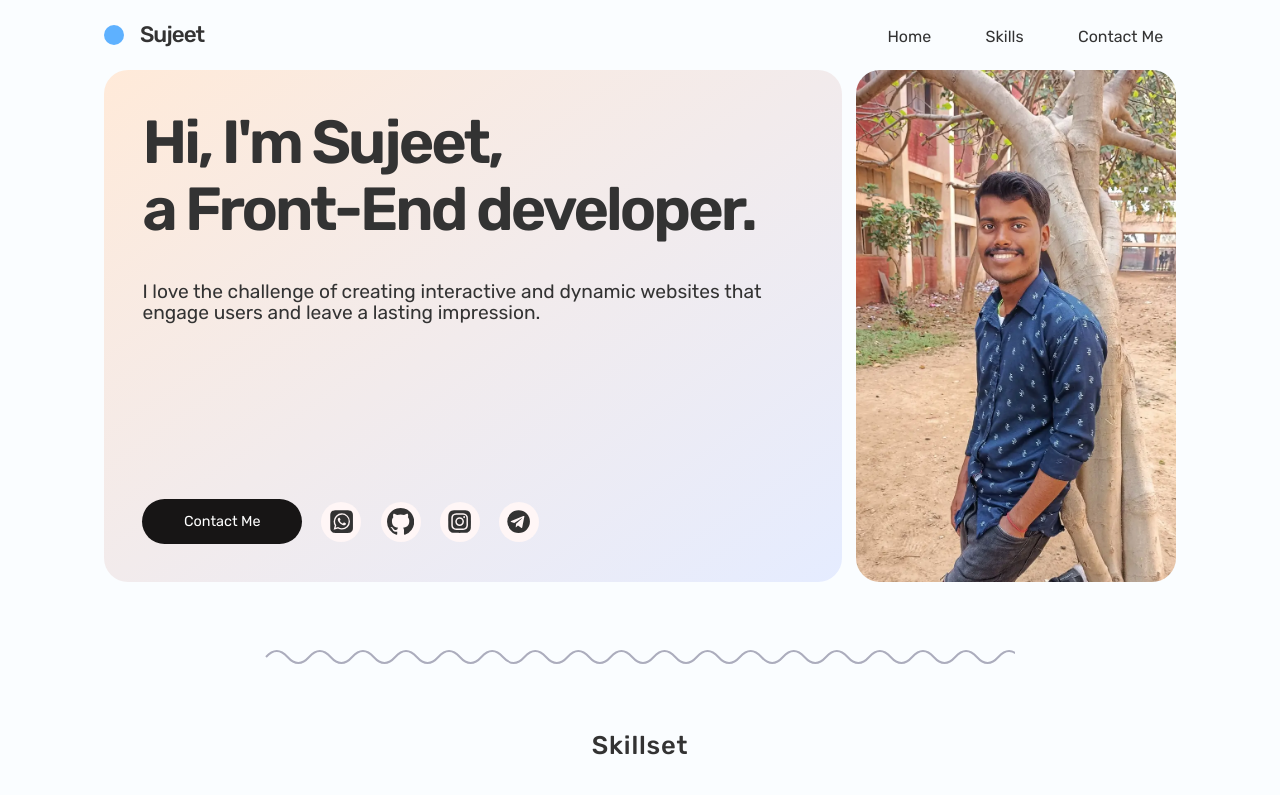
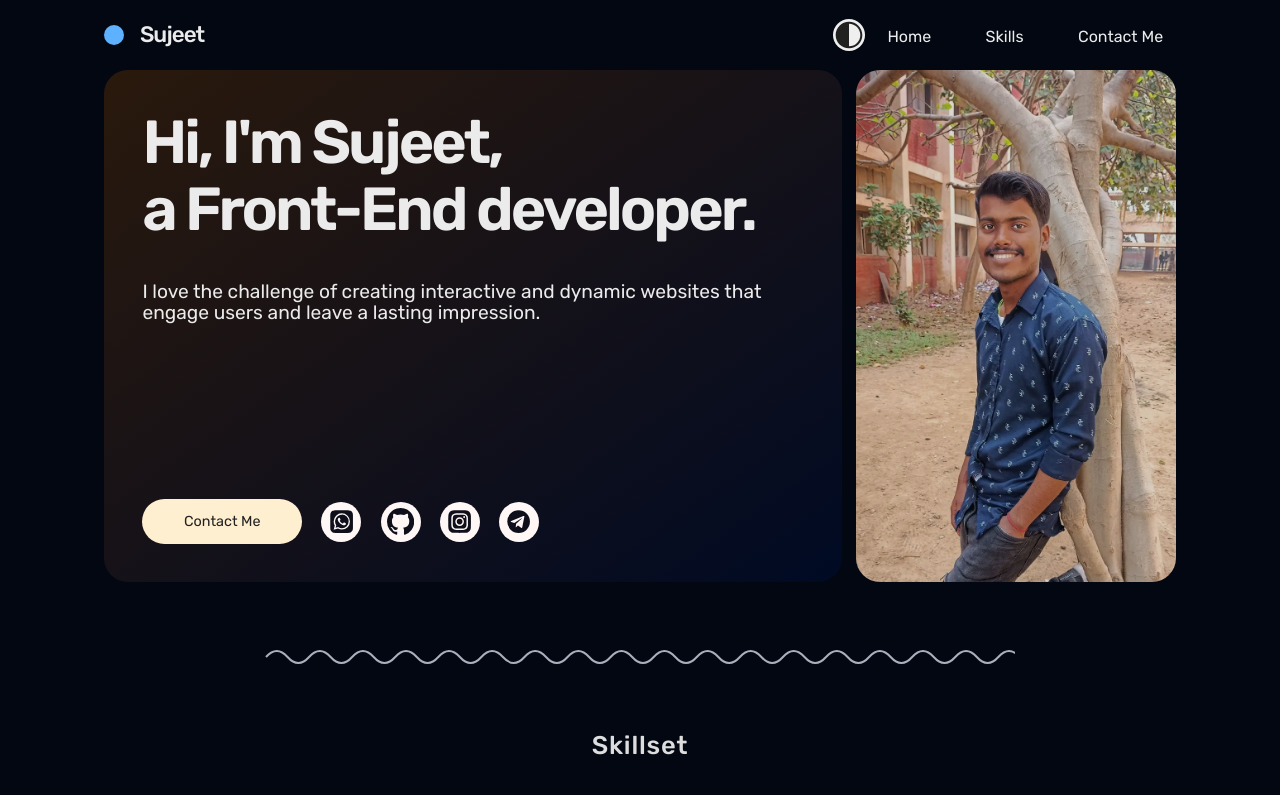
Before and after one commit to MahtoSujeet/MahtoSujeet.github.io, a React (Vite) app: page / in a window 1280 px wide. Shown: the top 795 px of the page. Built offline with nearby package versions, Linux system fonts and the light colour scheme.

Commit message:
implemented dark mode

```diff
--- a/index.html
+++ b/index.html
@@ -19,7 +19,7 @@
   <link href="https://fonts.googleapis.com/css2?family=Rubik:wght@400;500;600;700&display=swap" rel="stylesheet">
 </head>
 
-<body>
+<body class="dark-mode">
   <div id="root"></div>
   <script type="module" src="/src/main.jsx"></script>
 </body>
--- a/src/App.jsx
+++ b/src/App.jsx
@@ -1,5 +1,6 @@
 import "./css/general.css"
 import "./css/App.css"
+import "./css/DarkMode.css"
 
 
 import CurvyLine from "./assets/svg/curvyLine.jsx"
--- /dev/null
+++ b/src/assets/svg/darkTheme.jsx
@@ -0,0 +1,11 @@
+export default function DarkThemeIcon() {
+  return (
+    <div className="DarkThemeIcon">
+      <svg viewBox="0 0 24 24" version="1.1" fill="#000000">
+        <g id="SVGRepo_bgCarrier" strokeWidth="0" />
+        <g id="SVGRepo_tracerCarrier" strokeLinecap="round" strokeLinejoin="round" />
+        <g id="SVGRepo_iconCarrier">
+          <g id="🔍-Product-Icons" stroke="none" strokeWidth="1" fill="none" fillRule="evenodd"> <g id="ic_fluent_dark_theme_24_regular" fill="#212121" fillRule="nonzero"> <path d="M12,22 C17.5228475,22 22,17.5228475 22,12 C22,6.4771525 17.5228475,2 12,2 C6.4771525,2 2,6.4771525 2,12 C2,17.5228475 6.4771525,22 12,22 Z M12,20.5 L12,3.5 C16.6944204,3.5 20.5,7.30557963 20.5,12 C20.5,16.6944204 16.6944204,20.5 12,20.5 Z" id="🎨-Color"> </path> </g> </g> </g></svg>
+    </div>
+  )
+}
--- a/src/assets/svg/github.jsx
+++ b/src/assets/svg/github.jsx
@@ -2,7 +2,10 @@ export default function GitHubIcon() {
   return (
     <a className="icon GitHubIcon" href="https://www.github.com/MahtoSujeet/" target="_blank">
 
-      <svg xmlns="http://www.w3.org/2000/svg" viewBox="0 0 16 16" id="github"><path d="M7.999 0C3.582 0 0 3.596 0 8.032a8.031 8.031 0 0 0 5.472 7.621c.4.074.546-.174.546-.387 0-.191-.007-.696-.011-1.366-2.225.485-2.695-1.077-2.695-1.077-.363-.928-.888-1.175-.888-1.175-.727-.498.054-.488.054-.488.803.057 1.225.828 1.225.828.714 1.227 1.873.873 2.329.667.072-.519.279-.873.508-1.074-1.776-.203-3.644-.892-3.644-3.969 0-.877.312-1.594.824-2.156-.083-.203-.357-1.02.078-2.125 0 0 .672-.216 2.2.823a7.633 7.633 0 0 1 2.003-.27 7.65 7.65 0 0 1 2.003.271c1.527-1.039 2.198-.823 2.198-.823.436 1.106.162 1.922.08 2.125.513.562.822 1.279.822 2.156 0 3.085-1.87 3.764-3.652 3.963.287.248.543.738.543 1.487 0 1.074-.01 1.94-.01 2.203 0 .215.144.465.55.386A8.032 8.032 0 0 0 16 8.032C16 3.596 12.418 0 7.999 0z"></path></svg>
+      <svg xmlns="http://www.w3.org/2000/svg" viewBox="0 0 16 16" id="github">
+        <path d="M7.999 0C3.582 0 0 3.596 0 8.032a8.031 8.031 0 0 0 5.472 7.621c.4.074.546-.174.546-.387 0-.191-.007-.696-.011-1.366-2.225.485-2.695-1.077-2.695-1.077-.363-.928-.888-1.175-.888-1.175-.727-.498.054-.488.054-.488.803.057 1.225.828 1.225.828.714 1.227 1.873.873 2.329.667.072-.519.279-.873.508-1.074-1.776-.203-3.644-.892-3.644-3.969 0-.877.312-1.594.824-2.156-.083-.203-.357-1.02.078-2.125 0 0 .672-.216 2.2.823a7.633 7.633 0 0 1 2.003-.27 7.65 7.65 0 0 1 2.003.271c1.527-1.039 2.198-.823 2.198-.823.436 1.106.162 1.922.08 2.125.513.562.822 1.279.822 2.156 0 3.085-1.87 3.764-3.652 3.963.287.248.543.738.543 1.487 0 1.074-.01 1.94-.01 2.203 0 .215.144.465.55.386A8.032 8.032 0 0 0 16 8.032C16 3.596 12.418 0 7.999 0z">
+        </path>
+      </svg>
     </a>
   )
 }
--- a/src/components/Nav.jsx
+++ b/src/components/Nav.jsx
@@ -3,16 +3,27 @@ import { Spin as Hamburger } from 'hamburger-react'
 
 import React, { useState } from "react"
 import Logo from "./Logo.jsx"
+import DarkThemeIcon from "../assets/svg/darkTheme"
 
 export default function Nav() {
   const [isOpen, setIsOpen] = useState(false)
+  const [isDarkTheme, setIsDarkTheme] = useState(false)
 
   const closeMenu = () => setIsOpen(false)
 
+  const handleDarkClick = () => {
+    document.body.classList.toggle("dark-mode")
+
+    setIsDarkTheme(!isDarkTheme)
+  }
+
   return (
-    <nav className="Nav">
+    <nav className={`Nav ${isOpen && "open"}`}>
       <Logo />
-      <div className={`NavOpts ${isOpen && "open"}`}>
+      <button className="darkModeBtn" onClick={handleDarkClick} >
+        <DarkThemeIcon onClick={handleDarkClick} />
+      </button>
+      <div className="NavOpts">
         <a className="navOpt" href="#" onClick={closeMenu}>Home</a>
         <a className="navOpt" href="#Skills" onClick={closeMenu}>Skills</a>
         <a className="navOpt" href="#ContactMe" onClick={closeMenu}>Contact Me</a>
--- a/src/css/App.css
+++ b/src/css/App.css
@@ -15,9 +15,13 @@ html {
   font-family: 'Rubik', sans-serif;
   font-weight: 400;
   line-height: 1;
+  scroll-behavior: smooth;
+}
+
+body {
   color: var(--gray-color);
   background-color: var(--bg-color);
-  scroll-behavior: smooth;
+  transition: all 200ms;
 }
 
 .App {
--- /dev/null
+++ b/src/css/DarkMode.css
@@ -0,0 +1,63 @@
+body.dark-mode {
+  --bg-color: #020711;
+  --gray-color: #ebebeb;
+  --text-color: #ddd;
+}
+
+
+/* Hero section */
+
+.dark-mode .hero-text {
+  background-image: linear-gradient(to bottom right, #2a190c,  #000a24);
+}
+
+.dark-mode .cta-btn {
+  background-color: #ffefd1;
+  color: #222;
+}
+
+.dark-mode .cta-btn:hover {
+  color: var(--text-color);
+  background-color: #151118;
+  box-shadow: 0 0 4px #ddd;
+}
+
+.dark-mode .hero-img {
+  filter: brightness(0.85);
+}
+
+.dark-mode .icon {
+  fill: #0e0f1b;
+}
+
+.dark-mode .icon:hover {
+  fill: #eee;
+}
+
+.dark-mode .InstagramIcon:hover {
+  fill: unset;
+}
+
+/************************************/
+
+/***** skills ********/
+
+.dark-mode .SkillCard {
+  filter: brightness(0.9);
+}
+
+.dark-mode .skillsHeading {
+  color: var(--text-color);
+}
+
+
+.dark-mode .skillTitle {
+  color: #333;
+}
+
+/********************/
+
+/* footer */
+.dark-mode .Footer {
+  background-color: #081538;
+}
--- a/src/css/Nav.css
+++ b/src/css/Nav.css
@@ -1,7 +1,18 @@
 .Nav {
   display: flex;
-  justify-content: space-between;
   margin: 2.4rem auto;
+}
+
+.logo {
+  flex: 1 0 auto;
+}
+
+.darkModeBtn {
+  height: 4rem;
+  width: 4rem;
+  border-radius: 50%;
+  border: none;
+  margin: auto 1.2rem;
 }
 
 .NavOpts {
--- a/src/css/queries.css
+++ b/src/css/queries.css
@@ -103,13 +103,22 @@
     font-weight: 500;
   }
 
+  .dark-mode .NavOpts {
+    background-color: #020711ee;
+  }
+
   .hamburgerWrapper {
     display: unset;
     z-index: 2;
   }
 
-  .NavOpts.open {
-    transform: translateX(0)
+  .dark-mode .hamburgerWrapper {
+    border: 1px solid #eee;
+    border-radius: 10px;
+  }
+
+  .open .NavOpts {
+    transform: translateX(0);
   }
 
   .open .navOpt {
```
